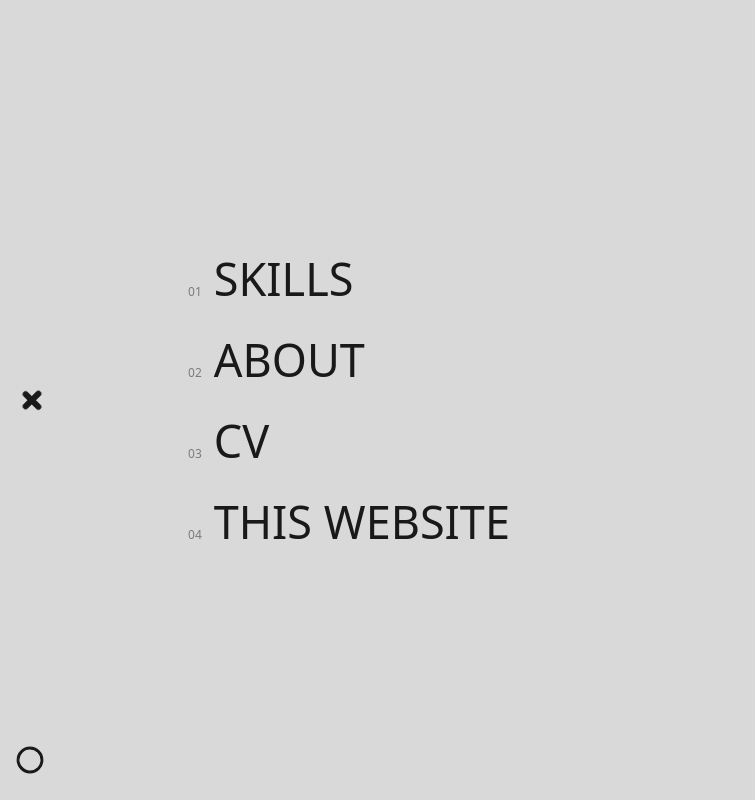
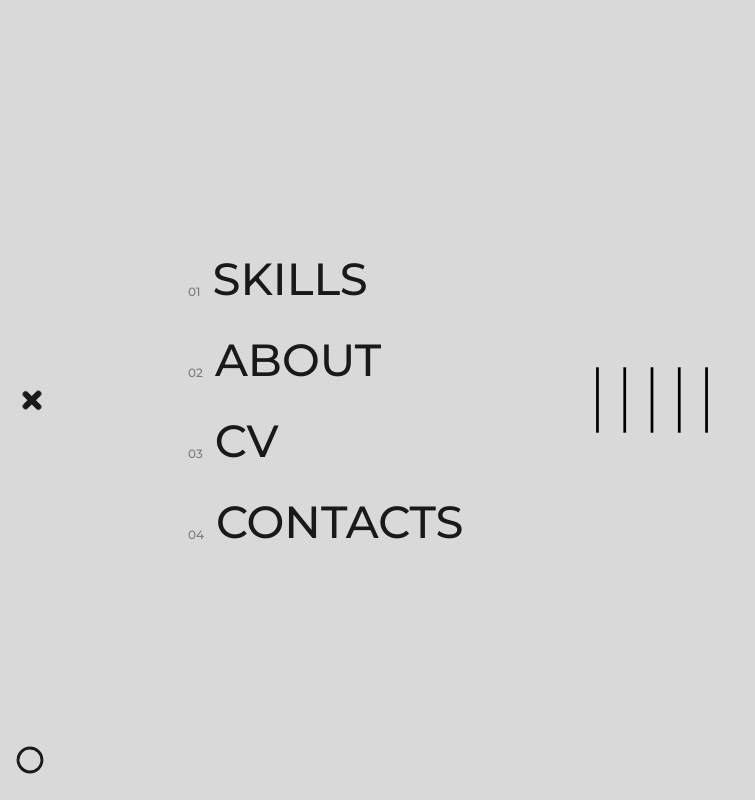
Before and after one commit to MarcoAgo/mister-tcss-n13, a Next.js app: page / in a window 1280 px wide. Both pictures are taken after a click on the element 30 px from the left and 400 px from the top of the page. Shown: the whole page, without its empty margins (0-755 px from the left). Built offline with nearby package versions, Linux system fonts and the light colour scheme.

Commit message:
feat: start svg anim

```diff
--- a/app/globals.css
+++ b/app/globals.css
@@ -3,6 +3,10 @@
 @import 'tailwindcss/utilities';
 
 @layer base {
+    body {
+        font-family: Montserrat, sans-serif;
+    }
+
     html {
         font-size: 12px;
     }
--- a/app/globals.output.css
+++ b/app/globals.output.css
@@ -419,6 +419,10 @@ video {
   display: none;
 }
 
+body {
+  font-family: Montserrat, sans-serif;
+}
+
 html {
   font-size: 12px;
 }
@@ -569,36 +573,16 @@ html {
   z-index: 40;
 }
 
-.mt-6 {
-  margin-top: 1.5rem;
-}
-
-.mt-8 {
-  margin-top: 2rem;
+.mb-6 {
+  margin-bottom: 1.5rem;
 }
 
 .mr-4 {
   margin-right: 1rem;
 }
 
-.mr-3 {
-  margin-right: 0.75rem;
-}
-
-.mb-8 {
-  margin-bottom: 2rem;
-}
-
-.mb-4 {
-  margin-bottom: 1rem;
-}
-
-.mt-4 {
-  margin-top: 1rem;
-}
-
-.mb-6 {
-  margin-bottom: 1.5rem;
+.mt-6 {
+  margin-top: 1.5rem;
 }
 
 .flex {
@@ -607,6 +591,10 @@ html {
 
 .h-2 {
   height: 0.5rem;
+}
+
+.h-32 {
+  height: 8rem;
 }
 
 .h-7 {
@@ -626,10 +614,6 @@ html {
   height: 100vh;
 }
 
-.h-auto {
-  height: auto;
-}
-
 .w-2 {
   width: 0.5rem;
 }
@@ -638,12 +622,20 @@ html {
   width: 5rem;
 }
 
+.w-40 {
+  width: 10rem;
+}
+
 .w-7 {
   width: 1.75rem;
 }
 
 .w-\[calc\(100vw-5rem\)\] {
   width: calc(100vw - 5rem);
+}
+
+.w-auto {
+  width: auto;
 }
 
 .w-fit {
@@ -657,10 +649,6 @@ html {
 
 .w-screen {
   width: 100vw;
-}
-
-.w-auto {
-  width: auto;
 }
 
 .origin-center {
@@ -713,24 +701,9 @@ html {
   background-color: rgb(217 217 217 / var(--tw-bg-opacity));
 }
 
-.px-12 {
-  padding-left: 3rem;
-  padding-right: 3rem;
-}
-
-.px-40 {
-  padding-left: 10rem;
-  padding-right: 10rem;
-}
-
 .px-\[10vw\] {
   padding-left: 10vw;
   padding-right: 10vw;
-}
-
-.px-\[15vw\] {
-  padding-left: 15vw;
-  padding-right: 15vw;
 }
 
 .text-2xl {
@@ -792,11 +765,6 @@ html {
   color: rgb(217 217 217 / var(--tw-text-opacity));
 }
 
-.text-white {
-  --tw-text-opacity: 1;
-  color: rgb(255 255 255 / var(--tw-text-opacity));
-}
-
 .text-text {
   --tw-text-opacity: 1;
   color: rgb(123 123 123 / var(--tw-text-opacity));
@@ -845,8 +813,3 @@ html.lenis {
   --tw-text-opacity: 1;
   color: rgb(217 217 217 / var(--tw-text-opacity));
 }
-
-.dark .dark\:text-text {
-  --tw-text-opacity: 1;
-  color: rgb(123 123 123 / var(--tw-text-opacity));
-}
--- a/components/atoms/TitleAnim/TitleAnim.variants.ts
+++ b/components/atoms/TitleAnim/TitleAnim.variants.ts
@@ -7,7 +7,7 @@ export const titleVariant: Variants = {
         transition: {
             type: 'tween',
             ease: [.7, .02, .31, .97],
-            duration: 0.8,
+            duration: 1.2,
         }
     },
     animate: {
@@ -16,17 +16,17 @@ export const titleVariant: Variants = {
         transition: {
             type: 'tween',
             ease: [.7, .02, .31, .97],
-            duration: 0.8,
+            duration: 1.2,
             delay: 0.2,
         }
     },
     exit: {
-        y: '-300%',
+        y: '-200%',
         opacity: 0,
         transition: {
             type: 'tween',
             ease: [.7, .02, .31, .97],
-            duration: 0.8,
+            duration: 1.2,
         }
     },
 }
--- a/components/molecules/SidebarNavigation/SidebarNavigation.types.ts
+++ b/components/molecules/SidebarNavigation/SidebarNavigation.types.ts
@@ -17,3 +17,15 @@ export type MenuButtonProps = {
 export type MenuContentProps = {
 
 }
+
+export enum MenuHoverItemsEnum {
+    SKILLS = 'skills',
+    ABOUT = 'about',
+    CV = 'cv',
+    WEBSITE = 'website',
+    CONTACTS = 'contacts',
+}
+
+export type AnimatedMenuContentSvgProps = {
+    hoverItem: MenuHoverItemsEnum | null
+}
--- /dev/null
+++ b/components/molecules/SidebarNavigation/_partial/AnimatedMenuContentSvg.tsx
@@ -0,0 +1,27 @@
+import { AnimatedMenuContentSvgProps, MenuHoverItemsEnum } from "../SidebarNavigation.types"
+import { motion } from "framer-motion"
+import { useEffect } from "react"
+
+const paths = {
+    default: ["M2 2L2 26","M22 2L22 26","M32 2L32 26","M42 2L42 26","M12 2L12 26"],
+    [MenuHoverItemsEnum.SKILLS]: ["M2 14L12 24","M2 14L12 4","M46 14L36 24","M46 14L36 4","M27 2L21 27"],
+    [MenuHoverItemsEnum.ABOUT]: ["M2 14L12 24","M2 14L12 4","M46 14L36 24","M46 14L36 4","M27 2L21 27"],
+    [MenuHoverItemsEnum.CONTACTS]: ["M2 14L12 24","M2 14L12 4","M46 14L36 24","M46 14L36 4","M27 2L21 27"],
+    [MenuHoverItemsEnum.CV]: ["M2 14L12 24","M2 14L12 4","M46 14L36 24","M46 14L36 4","M27 2L21 27"],
+    [MenuHoverItemsEnum.WEBSITE]: ["M2 14L12 24","M2 14L12 4","M46 14L36 24","M46 14L36 4","M27 2L21 27"],
+}
+
+const AnimatedMenuContentSvg: React.FC<AnimatedMenuContentSvgProps> = (props) => {
+    const { hoverItem } = props
+    const item = hoverItem === null ? 'default' : hoverItem
+
+    return (
+        <svg width="100%" height="100%" viewBox="0 0 44 28" fill="none" xmlns="http://www.w3.org/2000/svg">
+            {paths.default.map((p: string, index: number) => {
+                return <motion.path d={p} animate={{ d: paths[item][index] }} stroke="black" stroke-width="3" stroke-linecap="round" />
+            })}
+        </svg>
+    )
+}
+
+export default AnimatedMenuContentSvg
--- a/components/molecules/SidebarNavigation/_partial/MenuContent.tsx
+++ b/components/molecules/SidebarNavigation/_partial/MenuContent.tsx
@@ -4,26 +4,34 @@ import { TitleAnim } from "@/components/atoms/TitleAnim"
 import useMenu from "@/store/menu/useMenu"
 import { AnimatePresence, motion } from "framer-motion"
 import Link from "next/link"
+import { useState } from "react"
+import { MenuHoverItemsEnum } from "../SidebarNavigation.types"
+import AnimatedMenuContentSvg from "./AnimatedMenuContentSvg"
 
 const menuItems = [
-    { label: 'Skills', link: '/skills' },
-    { label: 'About', link: '/about' },
-    { label: 'CV', link: '/cv' },
-    { label: 'This website', link: '/this-website' },
+    { label: 'Skills', link: '/skills', id: MenuHoverItemsEnum.SKILLS },
+    { label: 'About', link: '/about', id: MenuHoverItemsEnum.ABOUT },
+    { label: 'CV', link: '/cv', id: MenuHoverItemsEnum.CV },
+    { label: 'Contacts', link: '/contacts', id: MenuHoverItemsEnum.CONTACTS },
 ]
 
 const MenuContent: React.FC = () => {
     const { isOpen } = useMenu()
+    const [hover, setHover] = useState<MenuHoverItemsEnum | null>(null)
 
-    const renderMenuItems = (item: { label: string, link: string }, index: number) => {
+    const renderMenuItems = (item: { label: string, link: string, id: MenuHoverItemsEnum }, index: number) => {
         return (
             <TitleAnim key={`menu-item-index-${index}`}>
-                <Link href={item.link}>
+                <Link
+                    href={item.link}
+                    onMouseEnter={() => setHover(item.id)}
+                    onMouseLeave={() => setHover(null)}
+                >
                     <div className="flex items-end mt-6 mb-6 px-[10vw]">
                         <Text type={TextTypeEnum.HEADING4} color={TextColorEnum.TEXT} className="font-medium mr-4">
                             0{index + 1}
                         </Text>
-                        <Text type={TextTypeEnum.HEADING1} color={TextColorEnum.LIGHT}>{item.label}</Text>
+                        <Text type={TextTypeEnum.HEADING1} color={TextColorEnum.LIGHT} className="font-bold">{item.label}</Text>
                     </div>
                 </Link>
             </TitleAnim>
@@ -34,8 +42,13 @@ const MenuContent: React.FC = () => {
         <AnimatePresence>
             {isOpen && (
                 <div className="absolute right-0 top-0 h-screen w-[calc(100vw-5rem)]">
-                    <div className="w-auto h-screen flex justify-center flex-col">
-                        {menuItems.map(renderMenuItems)}
+                    <div className="flex items-center h-screen">
+                        <div className="w-auto h-screen flex justify-center flex-col">
+                            {menuItems.map(renderMenuItems)}
+                        </div>
+                        <div className="w-40 h-32">
+                            <AnimatedMenuContentSvg hoverItem={hover} />
+                        </div>
                     </div>
                 </div>
             )}
--- a/hooks/useVariantConverter.ts
+++ b/hooks/useVariantConverter.ts
@@ -26,7 +26,6 @@ export const variantConverterFactory = (variants: Variants, theme: ThemeType): a
                     res = { ...res, [v]: value }
                 }
             })
-            console.log(res)
             final = { ...final, [key]: res }
         })
         return final
```
